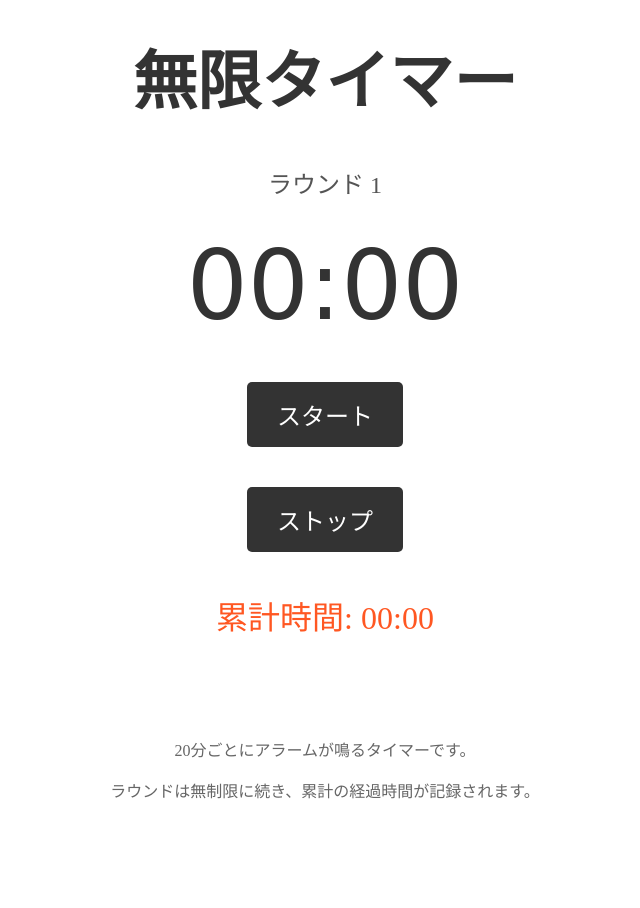
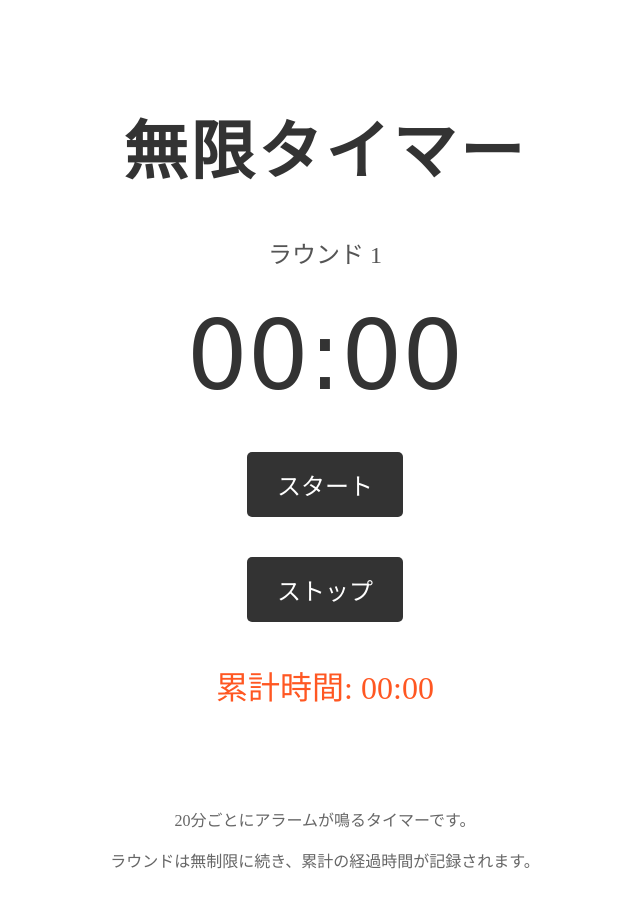
Before and after one commit to takun650/mugen-timer, a plain HTML site: page index.html in a window 1280 px wide. Shown: the whole page, without its empty margins (315-955 px from the left). Drawn offline with Linux system fonts and the light colour scheme.

Commit message:
Update style.css

```diff
--- a/style.css
+++ b/style.css
@@ -1,10 +1,12 @@
 #title {
-    font-family: 'Lobster', cursive;  /* インパクトのある筆記体 */
+    font-family: 'Noto Serif JP', serif;  /* 日本語用のフォント */
     text-align: center;
-    font-size: 4rem;  /* タイトルをより大きく */
-    margin-top: 30px;
+    font-size: 4rem;  /* タイトルを大きくしてインパクトを出す */
+    margin-top: 100px;
     color: #333; /* ダークグレーでクールな雰囲気 */
+    letter-spacing: 0.05em; /* 文字間を少し広げて読みやすく */
 }
+
 
 #roundInfo {
     text-align: center;
```
